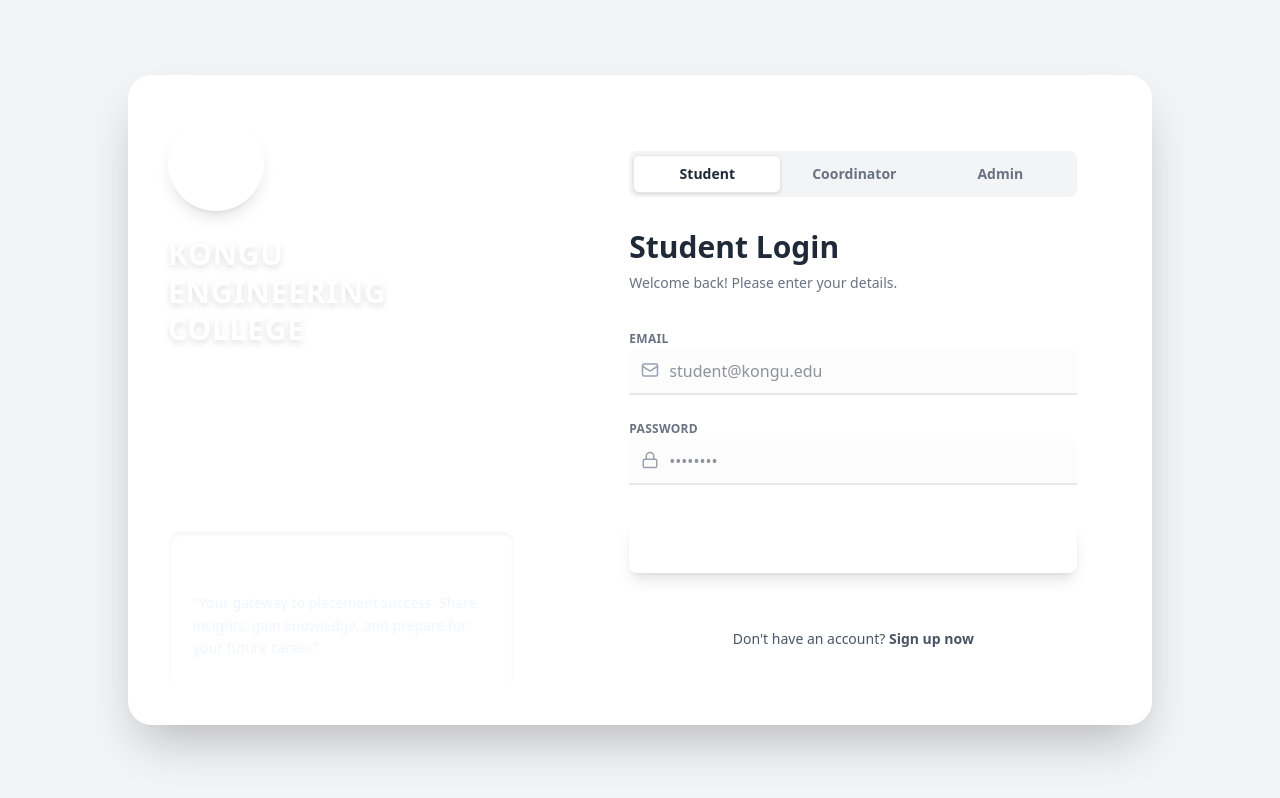
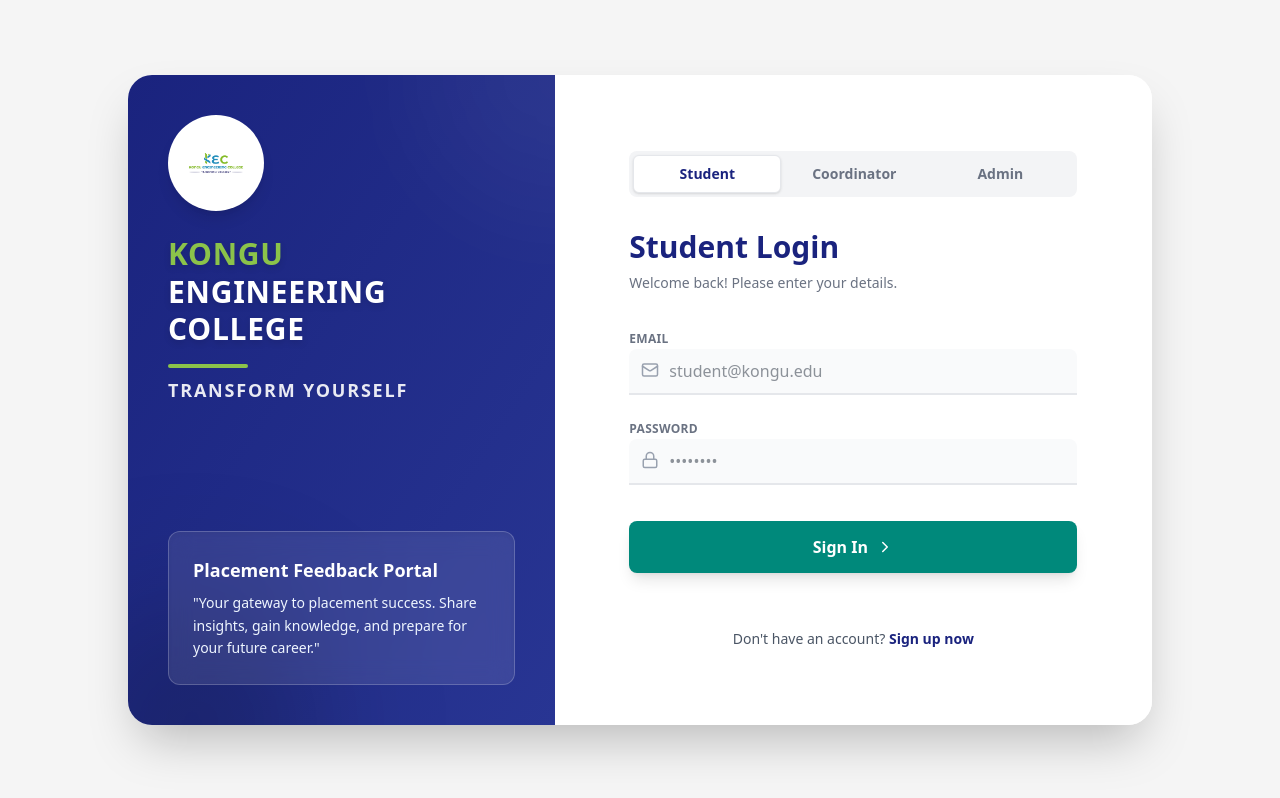
Before and after one commit to PavinM/csdhacko, a React (Vite) app: page /login in a window 1280 px wide. Built offline with nearby package versions, Linux system fonts and the light colour scheme.

Commit message:
Style: Restored legacy KEC branding colors for Login page

```diff
--- a/src/components/Login.jsx
+++ b/src/components/Login.jsx
@@ -42,27 +42,27 @@
     };
 
     return (
-        <div className="flex items-center justify-center min-h-screen bg-neutral-gray p-4 md:p-6 font-sans">
+        <div className="flex items-center justify-center min-h-screen bg-[#f5f5f5] p-4 md:p-6 font-sans">
             <div className="flex w-full max-w-5xl bg-white rounded-3xl shadow-2xl overflow-hidden min-h-[650px]">
 
-                {/* Brand Side (Left) - Professional Academic Style */}
-                <div className="hidden md:flex w-5/12 bg-gradient-to-br from-brand-green to-brand-blue relative flex-col justify-between p-10 text-white">
+                {/* Brand Side (Left) - KEC Official Colors */}
+                <div className="hidden md:flex w-5/12 bg-gradient-to-br from-[#1A237E] to-[#283593] relative flex-col justify-between p-10 text-white">
                     <div className="relative z-10">
                         {/* Logo Section */}
-                        <div className="w-24 h-24 bg-white/20 backdrop-blur-sm rounded-full flex items-center justify-center mb-6 shadow-lg p-3 mx-auto md:mx-0 border border-white/30">
-                            <img src={kecLogo} alt="KEC Logo" className="w-full h-full object-contain brightness-0 invert" />
+                        <div className="w-24 h-24 bg-white rounded-full flex items-center justify-center mb-6 shadow-lg p-2 mx-auto md:mx-0 border-4 border-white/20">
+                            <img src={kecLogo} alt="KEC Logo" className="w-full h-full object-contain" />
                         </div>
 
                         {/* College Name & Branding */}
                         <div className="mb-2">
                             <h1 className="text-3xl font-extrabold tracking-wide leading-tight drop-shadow-md">
-                                <span>KONGU</span> <br />
+                                <span className="text-[#8BC34A]">KONGU</span> <br />
                                 <span>ENGINEERING COLLEGE</span>
                             </h1>
-                            <div className="h-1 w-20 bg-accent-orange mt-4 rounded-full"></div>
+                            <div className="h-1 w-20 bg-[#8BC34A] mt-4 rounded-full"></div>
                         </div>
 
-                        <h2 className="text-lg font-light tracking-widest uppercase opacity-90 mt-2">
+                        <h2 className="text-lg font-bold tracking-widest uppercase opacity-90 mt-2">
                             Transform Yourself
                         </h2>
                     </div>
@@ -77,8 +77,8 @@
                     </div>
 
                     {/* Background Pattern Effects */}
-                    <div className="absolute top-0 right-0 w-64 h-64 bg-white/10 rounded-full blur-3xl -translate-y-1/2 translate-x-1/2"></div>
-                    <div className="absolute bottom-0 left-0 w-64 h-64 bg-brand-dark-blue/20 rounded-full blur-3xl translate-y-1/2 -translate-x-1/4"></div>
+                    <div className="absolute top-0 right-0 w-64 h-64 bg-white/5 rounded-full blur-3xl -translate-y-1/2 translate-x-1/2"></div>
+                    <div className="absolute bottom-0 left-0 w-64 h-64 bg-black/20 rounded-full blur-3xl translate-y-1/2 -translate-x-1/4"></div>
                 </div>
 
                 {/* Form Side (Right) */}
@@ -92,7 +92,7 @@
                                         key={r}
                                         onClick={() => setRole(r)}
                                         className={`flex-1 py-2 text-sm font-bold capitalize rounded-md transition-all ${role === r
-                                            ? "bg-white text-brand-dark-blue shadow-sm border border-gray-200"
+                                            ? "bg-white text-[#1A237E] shadow-sm border border-gray-200"
                                             : "text-gray-500 hover:text-gray-700"
                                             }`}
                                     >
@@ -103,7 +103,7 @@
                         )}
 
                         <div className="mb-8">
-                            <h2 className="text-3xl font-extrabold text-brand-dark-blue mb-2 capitalize">
+                            <h2 className="text-3xl font-extrabold text-[#1A237E] mb-2 capitalize">
                                 {isLogin ? `${role} Login` : `Create Admin Account`}
                             </h2>
                             <p className="text-gray-500 text-sm">
@@ -132,7 +132,7 @@
                                             <User className="absolute left-3 top-3 text-gray-400" size={18} />
                                             <input
                                                 type="text"
-                                                className="w-full border-b-2 border-gray-200 bg-gray-50/50 rounded-t-lg px-4 py-2.5 pl-10 focus:border-brand-blue focus:bg-white outline-none transition-colors"
+                                                className="w-full border-b-2 border-gray-200 bg-gray-50 rounded-t-lg px-4 py-2.5 pl-10 focus:border-[#1A237E] focus:bg-white outline-none transition-colors"
                                                 placeholder="John Doe"
                                                 value={name} onChange={(e) => setName(e.target.value)} required
                                             />
@@ -144,7 +144,7 @@
                                             <label className="text-xs font-bold text-gray-500 uppercase tracking-wide">Department</label>
                                             <input
                                                 type="text"
-                                                className="w-full border-b-2 border-gray-200 bg-gray-50/50 rounded-t-lg px-4 py-2.5 focus:border-brand-blue focus:bg-white outline-none transition-colors"
+                                                className="w-full border-b-2 border-gray-200 bg-gray-50 rounded-t-lg px-4 py-2.5 focus:border-[#1A237E] focus:bg-white outline-none transition-colors"
                                                 placeholder="CSE"
                                                 value={department} onChange={(e) => setDepartment(e.target.value)} required
                                             />
@@ -159,7 +159,7 @@
                                     <Mail className="absolute left-3 top-3 text-gray-400" size={18} />
                                     <input
                                         type="email"
-                                        className="w-full border-b-2 border-gray-200 bg-gray-50/50 rounded-t-lg px-4 py-2.5 pl-10 focus:border-brand-blue focus:bg-white outline-none transition-colors"
+                                        className="w-full border-b-2 border-gray-200 bg-gray-50 rounded-t-lg px-4 py-2.5 pl-10 focus:border-[#1A237E] focus:bg-white outline-none transition-colors"
                                         placeholder="student@kongu.edu"
                                         value={email} onChange={(e) => setEmail(e.target.value)} required
                                     />
@@ -172,7 +172,7 @@
                                     <Lock className="absolute left-3 top-3 text-gray-400" size={18} />
                                     <input
                                         type="password"
-                                        className="w-full border-b-2 border-gray-200 bg-gray-50/50 rounded-t-lg px-4 py-2.5 pl-10 focus:border-brand-blue focus:bg-white outline-none transition-colors"
+                                        className="w-full border-b-2 border-gray-200 bg-gray-50 rounded-t-lg px-4 py-2.5 pl-10 focus:border-[#1A237E] focus:bg-white outline-none transition-colors"
                                         placeholder="••••••••"
                                         value={password} onChange={(e) => setPassword(e.target.value)} required
                                     />
@@ -182,7 +182,7 @@
                             <div className="pt-4">
                                 <button
                                     type="submit"
-                                    className="w-full bg-accent-orange hover:bg-orange-600 text-white font-bold py-3.5 rounded-lg shadow-lg hover:shadow-xl transition-all flex items-center justify-center gap-2 transform active:scale-[0.99]"
+                                    className="w-full bg-[#00897B] hover:bg-[#00796B] text-white font-bold py-3.5 rounded-lg shadow-lg hover:shadow-xl transition-all flex items-center justify-center gap-2 transform active:scale-[0.99]"
                                 >
                                     {isLogin ? "Sign In" : "Create Account"} <ChevronRight size={18} />
                                 </button>
@@ -199,7 +199,7 @@
                                         if (!newMode) setRole("admin"); // Force admin on signup
                                         else setRole("student"); // Default to student on login
                                     }}
-                                    className="text-brand-blue font-bold hover:text-brand-green transition-colors"
+                                    className="text-[#1A237E] font-bold hover:text-[#283593] transition-colors"
                                 >
                                     {isLogin ? "Sign up now" : "Log in"}
                                 </button>
--- a/src/components/Sidebar.jsx
+++ b/src/components/Sidebar.jsx
@@ -74,8 +74,8 @@
                         key={item.path}
                         to={item.path}
                         className={`flex items-center justify-between px-4 py-3.5 rounded-xl transition-all duration-300 group ${isActive(item.path)
-                                ? "bg-[#8cc63f] text-[#003366] shadow-lg font-bold translate-x-1"
-                                : "text-blue-100 hover:bg-white/10 hover:text-white"
+                            ? "bg-[#8cc63f] text-[#003366] shadow-lg font-bold translate-x-1"
+                            : "text-blue-100 hover:bg-white/10 hover:text-white"
                             }`}
                     >
                         <div className="flex items-center gap-3">
--- a/src/components/TopBar.jsx
+++ b/src/components/TopBar.jsx
@@ -16,11 +16,11 @@
     return (
         <div className="bg-white shadow-sm border-b border-gray-200 h-16 flex items-center justify-between px-4 md:px-8 sticky top-0 z-40 ml-0 md:ml-64 transition-all w-full md:w-[calc(100%-16rem)]">
             <div className="flex items-center gap-4">
-                <button onClick={toggleSidebar} className="md:hidden text-gray-500 hover:text-academic-blue">
+                <button onClick={toggleSidebar} className="md:hidden text-gray-500 hover:text-indigo-600">
                     <Menu size={24} />
                 </button>
                 <h2 className="text-lg font-semibold text-gray-700 hidden sm:block">
-                    Welcome, <span className="text-academic-blue">{currentUser.name}</span>
+                    Welcome, <span className="text-indigo-600">{currentUser.name}</span>
                 </h2>
             </div>
 
```
Also changed, not shown: src/components/Header.jsx (+4 -4 lines).
